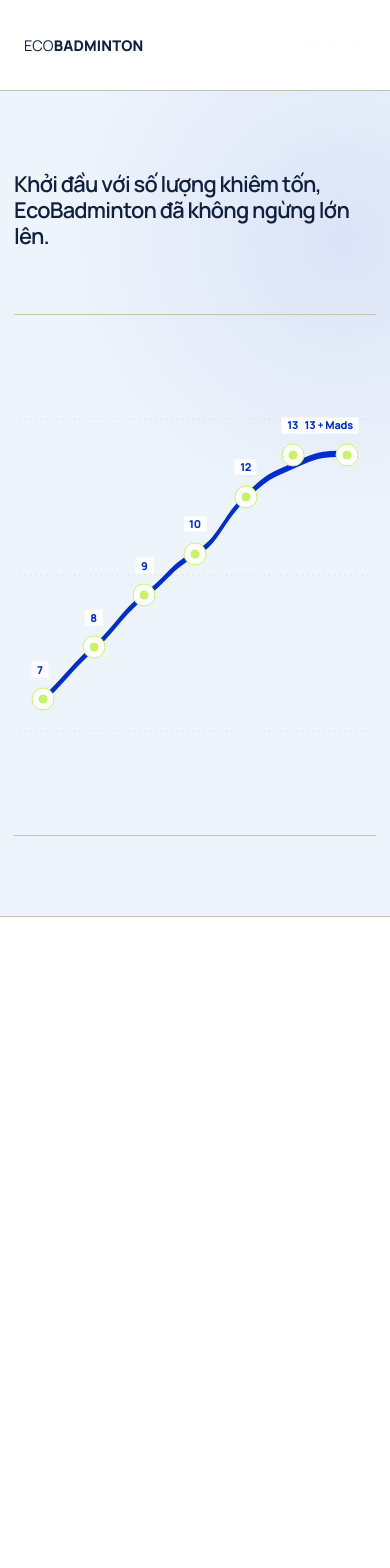
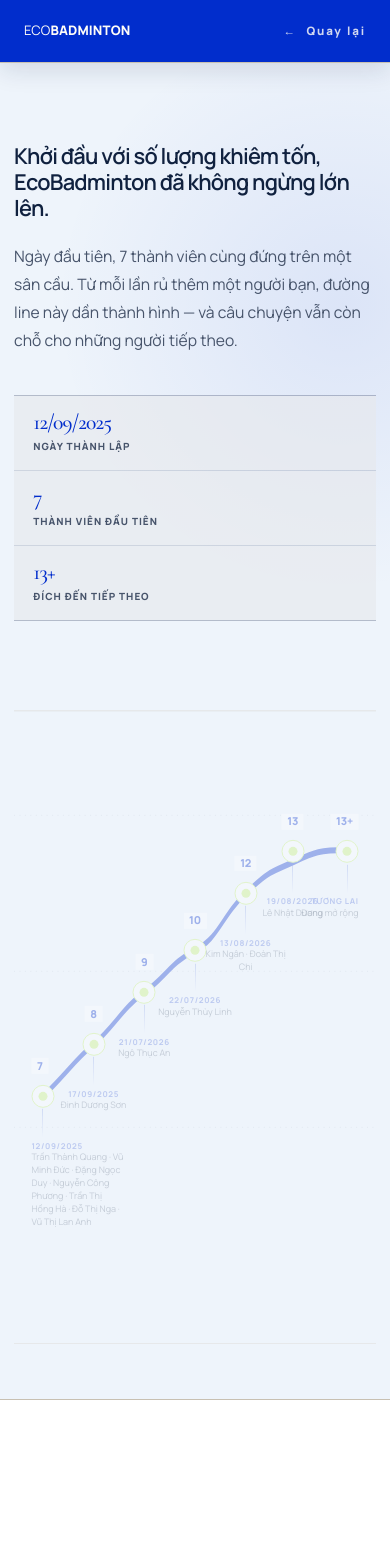
Before and after one commit to congphuong1703/aniversal-ecobadmin, a Next.js app: page /story in a window 390 px wide. Shown: the top 1568 px of the page. Built offline with nearby package versions, Linux system fonts and the light colour scheme.

Commit message:
refine: tune story narrative and timeline

```diff
--- a/src/app/globals.css
+++ b/src/app/globals.css
@@ -397,8 +397,12 @@ button.button-ghost {
 }
 
 .story-page-header {
+  position: sticky;
+  z-index: 50;
+  top: 0;
   border-bottom: 1px solid var(--border);
-  background: #fff;
+  background: var(--primary);
+  box-shadow: 0 8px 24px rgb(16 33 63 / 12%);
 }
 
 .story-page-header-inner {
@@ -406,13 +410,13 @@ button.button-ghost {
   align-items: center;
   justify-content: space-between;
   width: min(100% - 48px, 1380px);
-  height: 90px;
+  height: 62px;
   margin-inline: auto;
 }
 
 .story-page-header-inner .brand-mark {
-  color: var(--navy);
-  font-size: 0.92rem;
+  color: var(--white);
+  font-size: 0.82rem;
   letter-spacing: 0.01em;
 }
 
@@ -2575,8 +2579,50 @@ button.button-ghost {
   line-height: 1.2;
 }
 
+.story-timeline-intro-copy {
+  max-width: 650px;
+  margin: 1.25rem 0 0;
+  color: var(--navy-muted);
+  font-size: clamp(0.98rem, 1.25vw, 1.12rem);
+  line-height: 1.8;
+}
+
+.story-timeline-facts {
+  display: grid;
+  grid-template-columns: repeat(3, minmax(0, 1fr));
+  gap: 1px;
+  margin-top: clamp(2.5rem, 5vw, 4rem);
+  border-block: 1px solid rgb(16 33 63 / 14%);
+  background: rgb(16 33 63 / 14%);
+}
+
+.story-timeline-facts > div {
+  display: grid;
+  gap: 0.35rem;
+  padding: 1rem 1.2rem;
+  background: rgb(255 255 255 / 54%);
+}
+
+.story-timeline-facts strong {
+  color: var(--primary);
+  font-family: var(--font-display-face), serif;
+  font-size: clamp(1.35rem, 2.4vw, 2.2rem);
+  font-weight: 500;
+  letter-spacing: -0.04em;
+  line-height: 1;
+}
+
+.story-timeline-facts span {
+  color: var(--navy-muted);
+  font-size: 0.62rem;
+  font-weight: 800;
+  letter-spacing: 0.1em;
+  text-transform: uppercase;
+}
+
 .story-timeline-card {
   margin-top: clamp(3rem, 6vw, 5rem);
+  padding-bottom: 5.5rem;
   border-block: 1px solid var(--border);
 }
 
@@ -2726,6 +2772,53 @@ button.button-ghost {
   transform: none;
 }
 
+.story-timeline-point-rail {
+  position: absolute;
+  top: calc(100% + 0.1rem);
+  left: 50%;
+  width: 1px;
+  height: 1.8rem;
+  background: linear-gradient(180deg, rgb(1 45 204 / 38%), transparent);
+  transform: translateX(-50%);
+}
+
+.story-timeline-point-info {
+  position: absolute;
+  top: calc(100% + 2rem);
+  left: 50%;
+  width: min(180px, 15vw);
+  color: rgb(16 33 63 / 56%);
+  font-size: 0.65rem;
+  line-height: 1.45;
+  text-align: center;
+  transform: translateX(-50%);
+}
+
+.story-timeline-point-info strong,
+.story-timeline-point-info span {
+  display: block;
+}
+
+.story-timeline-point-info strong {
+  color: rgb(1 45 204 / 62%);
+  font-size: 0.58rem;
+  letter-spacing: 0.08em;
+  text-transform: uppercase;
+}
+
+.story-timeline-point.is-first .story-timeline-point-info {
+  left: 0;
+  transform: none;
+  text-align: left;
+}
+
+.story-timeline-point.is-last .story-timeline-point-info {
+  right: 0;
+  left: auto;
+  transform: none;
+  text-align: right;
+}
+
 .story-timeline-tooltip-count {
   display: block;
   margin-top: 0.3rem;
@@ -2751,7 +2844,7 @@ button.button-ghost {
   margin: 0.75rem 0 0;
   padding: 0.75rem 0 0 1rem;
   border-top: 1px solid var(--border);
-  font-size: 0.72rem;
+  font-size: 0.68rem;
   line-height: 1.4;
 }
 
@@ -2837,9 +2930,9 @@ button.button-ghost {
 .story-chapter-layout-strip .story-chapter-description {
   max-width: 980px;
   font-family: var(--font-display-face), serif;
-  font-size: clamp(1.8rem, 3.2vw, 3.6rem);
+  font-size: clamp(1.45rem, 2.35vw, 2.7rem);
   font-weight: 500;
-  line-height: 1.08;
+  line-height: 1.18;
 }
 
 .story-chapter-heading {
@@ -2864,6 +2957,14 @@ button.button-ghost {
   width: 2.5rem;
   height: 1px;
   background: currentColor;
+}
+
+.story-chapter-pretitle {
+  max-width: 520px;
+  margin: 0 0 1.2rem;
+  color: var(--navy-muted);
+  font-size: clamp(1rem, 1.5vw, 1.28rem);
+  line-height: 1.65;
 }
 
 .story-chapter-description {
@@ -3003,16 +3104,16 @@ button.button-ghost {
 }
 
 .story-gallery-layout-duo .story-gallery-stage {
-  grid-template-columns: minmax(0, 1.15fr) minmax(0, 0.85fr);
+  grid-template-columns: repeat(2, minmax(0, 1fr));
   align-items: start;
 }
 
 .story-gallery-layout-duo .story-gallery-slide {
-  aspect-ratio: 4 / 5;
+  aspect-ratio: 4 / 3;
 }
 
 .story-gallery-layout-duo .story-gallery-slide:nth-child(2) {
-  margin-top: clamp(2rem, 8vw, 6rem);
+  margin-top: 0;
 }
 
 .story-gallery-layout-collage .story-gallery-stage {
@@ -3113,7 +3214,7 @@ button.button-ghost {
 
 .story-invite-inner {
   display: grid;
-  grid-template-columns: minmax(200px, 0.68fr) minmax(250px, 0.75fr) minmax(300px, 0.9fr);
+  grid-template-columns: minmax(280px, 0.85fr) minmax(300px, 1fr);
   gap: clamp(2.5rem, 6vw, 6rem);
   align-items: start;
 }
@@ -3296,8 +3397,13 @@ button.button-ghost {
     font-size: clamp(1.25rem, 5.6vw, 1.75rem);
   }
 
+  .story-timeline-facts {
+    grid-template-columns: 1fr;
+  }
+
   .story-timeline-card {
     margin-top: 4rem;
+    padding-bottom: 7rem;
   }
 
   .story-timeline-plot {
@@ -3337,6 +3443,19 @@ button.button-ghost {
 
   .story-timeline-point-count {
     font-size: 0.68rem;
+  }
+
+  .story-timeline-point-info {
+    width: 92px;
+    font-size: 0.56rem;
+  }
+
+  .story-timeline-point-info strong {
+    font-size: 0.5rem;
+  }
+
+  .story-chapter-layout-strip .story-chapter-description {
+    font-size: clamp(1.35rem, 5.4vw, 1.75rem);
   }
 }
 
--- a/src/components/landing/story.tsx
+++ b/src/components/landing/story.tsx
@@ -1,4 +1,3 @@
-import Link from "next/link";
 import Image from "next/image";
 
 import {
@@ -43,6 +42,7 @@ const TIMELINE: readonly TimelineEntry[] = [
     displayCount: "8",
     x: 22,
     y: 64,
+    names: ["Đinh Dương Sơn"],
   },
   {
     date: "21/07/2026",
@@ -51,6 +51,7 @@ const TIMELINE: readonly TimelineEntry[] = [
     displayCount: "9",
     x: 36,
     y: 54,
+    names: ["Ngô Thục An"],
   },
   {
     date: "22/07/2026",
@@ -59,6 +60,7 @@ const TIMELINE: readonly TimelineEntry[] = [
     displayCount: "10",
     x: 50,
     y: 46,
+    names: ["Nguyễn Thùy Linh"],
   },
   {
     date: "13/08/2026",
@@ -67,6 +69,7 @@ const TIMELINE: readonly TimelineEntry[] = [
     displayCount: "12",
     x: 64,
     y: 35,
+    names: ["Kim Ngân", "Đoàn Thị Chi"],
   },
   {
     date: "19/08/2026",
@@ -75,12 +78,13 @@ const TIMELINE: readonly TimelineEntry[] = [
     displayCount: "13",
     x: 77,
     y: 27,
+    names: ["Lê Nhật Dương"],
   },
   {
-    date: "Hiện nay",
-    summary: "13 thành viên + 1 Mads Werner",
+    date: "Tương lai",
+    summary: "EcoBadminton đang tiếp tục mở rộng",
     count: 13,
-    displayCount: "13 + Mads",
+    displayCount: "13+",
     x: 92,
     y: 27,
   },
@@ -252,7 +256,9 @@ const STORY_IMAGES: Record<string, readonly StoryGalleryImage[]> = {
 type StoryChapterProps = {
   label: string;
   description: string;
-  context: string;
+  context?: string;
+  pretitle?: string;
+  showTag?: boolean;
   images: readonly StoryGalleryImage[];
   variant?: "portrait" | "landscape" | "square";
   layout?: "feature" | "duo" | "collage" | "strip" | "mosaic";
@@ -264,6 +270,8 @@ function StoryChapter({
   label,
   description,
   context,
+  pretitle,
+  showTag = true,
   images,
   variant = "landscape",
   layout = "feature",
@@ -277,12 +285,15 @@ function StoryChapter({
     >
       <div className="section-shell story-chapter-inner">
         <div className="story-chapter-heading reveal">
+          {showTag ? (
             <div className="story-chapter-tag">
               <span>{label}</span>
               <i aria-hidden="true" />
             </div>
+          ) : null}
+          {pretitle ? <p className="story-chapter-pretitle">{pretitle}</p> : null}
           <h2 className="story-chapter-description">{description}</h2>
-          <p className="story-chapter-context">{context}</p>
+          {context ? <p className="story-chapter-context">{context}</p> : null}
         </div>
         <div className="story-chapter-media reveal reveal-delay">
           <StoryGallery
@@ -304,11 +315,33 @@ function StoryTimeline() {
       aria-labelledby="story-timeline-title"
     >
       <div className="section-shell">
-        <p className="story-timeline-intro reveal" id="story-timeline-title">
+        <div className="story-timeline-intro-wrap reveal">
+          <p className="story-timeline-intro" id="story-timeline-title">
             Khởi đầu với số lượng khiêm tốn, EcoBadminton đã không ngừng lớn lên.
           </p>
+          <p className="story-timeline-intro-copy">
+            Ngày đầu tiên, 7 thành viên cùng đứng trên một sân cầu. Từ mỗi lần
+            rủ thêm một người bạn, đường line này dần thành hình — và câu chuyện
+            vẫn còn chỗ cho những người tiếp theo.
+          </p>
+        </div>
 
-        <div className="story-timeline-card reveal reveal-delay">
+        <div className="story-timeline-facts reveal reveal-delay">
+          <div>
+            <strong>12/09/2025</strong>
+            <span>Ngày thành lập</span>
+          </div>
+          <div>
+            <strong>7</strong>
+            <span>Thành viên đầu tiên</span>
+          </div>
+          <div>
+            <strong>13+</strong>
+            <span>Đích đến tiếp theo</span>
+          </div>
+        </div>
+
+        <div className="story-timeline-card reveal">
           <div
             className="story-timeline-plot"
             aria-label="Biểu đồ số lượng thành viên EcoBadminton theo thời gian"
@@ -341,7 +374,7 @@ function StoryTimeline() {
                 style={{ left: `${entry.x}%`, top: `${entry.y}%` }}
               >
                 <button
-                  aria-label={`${entry.date}: ${entry.displayCount}${entry.displayCount === "13 + Mads" ? "" : " thành viên"} — ${entry.summary}`}
+                  aria-label={`${entry.date}: ${entry.displayCount}${entry.displayCount === "13+" ? "" : " thành viên"} — ${entry.summary}`}
                   type="button"
                 >
                   <span aria-hidden="true" />
@@ -349,10 +382,15 @@ function StoryTimeline() {
                 <span className="story-timeline-point-count">
                   {entry.displayCount}
                 </span>
+                <span className="story-timeline-point-rail" aria-hidden="true" />
+                <div className="story-timeline-point-info">
+                  <strong>{entry.date}</strong>
+                  <span>{entry.names?.join(" · ") ?? "Đang mở rộng"}</span>
+                </div>
                 <div className="story-timeline-tooltip">
                   <strong>{entry.date}</strong>
                   <span className="story-timeline-tooltip-count">
-                    {entry.displayCount === "13 + Mads"
+                    {entry.displayCount === "13+"
                       ? entry.displayCount
                       : `${entry.displayCount} thành viên`}
                   </span>
@@ -378,12 +416,6 @@ function StoryInvite() {
   return (
     <section className="story-invite-section" aria-labelledby="story-invite-title">
       <div className="section-shell story-invite-inner">
-        <div className="story-invite-heading reveal">
-          <div className="story-invite-tag">Một chỗ cho người mới</div>
-          <p className="story-invite-intro">
-            Ở EcoBadminton chúng mình luôn chào đón các thành viên mới và chắc chắn rằng:
-          </p>
-        </div>
         <div className="story-invite-art reveal reveal-delay">
           <div className="story-invite-art-frame">
             <Image
@@ -409,10 +441,6 @@ function StoryInvite() {
           <p className="story-invite-promise">
             Giờ đây, bạn có thể yên tâm <strong>THAM GIA</strong> cùng chúng mình rồi nè!
           </p>
-          <Link className="button-primary story-invite-button" href="/#rsvp">
-            Tham gia cùng chúng mình <span aria-hidden="true">→</span>
-          </Link>
-          <p className="story-invite-signoff">EcoBadminton - Mãi mãi một tình yêu!</p>
         </div>
       </div>
     </section>
@@ -428,7 +456,8 @@ export function Story() {
         images={STORY_IMAGES.page2}
         label="Lên đường"
         description="Đã tìm thấy bí kíp thất truyền từ thời thượng cổ."
-        context="Chúng mình bắt đầu bằng một lời rủ rất đơn giản: rời màn hình, cầm vợt lên và thử xem một buổi tối có thể vui đến đâu."
+        pretitle="Bạn thấy cuộc sống này quá áp lực? Đâu mới là nơi bạn thuộc về?"
+        showTag={false}
         layout="feature"
         tone="ivory"
         variant="portrait"
@@ -437,7 +466,7 @@ export function Story() {
         images={STORY_IMAGES.page3}
         label="Sẵn sàng"
         description="Luôn trong tâm thế sẵn sàng ra sân."
-        context="Không ai cần đợi đến khi thật giỏi mới bước ra sân. Chỉ cần sẵn sàng, phần còn lại đã có đồng đội."
+        showTag={false}
         arrangement="reverse"
         layout="duo"
         tone="navy"
@@ -447,7 +476,7 @@ export function Story() {
         images={STORY_IMAGES.page4}
         label="Cùng tiến bộ"
         description="Ở EcoBadminton, các newbie không cần lo làm sao trở nên pro vì đã có pro lo."
-        context="Từ những cú phát cầu còn vụng về đến những pha phối hợp ăn ý, mỗi người đều có một người bạn bên cạnh để chỉ dẫn và cổ vũ."
+        context="Từ những cú phát cầu còn vụng về đến những pha phối hợp ăn ý, mỗi người đều có một người bạn bên cạnh để chỉ dẫn, tiếp thêm tự tin và cùng nhau tiến bộ."
         arrangement="stacked"
         layout="collage"
         tone="ivory"
@@ -455,9 +484,9 @@ export function Story() {
       />
       <StoryChapter
         images={STORY_IMAGES.page5}
-        label="Không ngừng ra sân"
+        label="Cách chúng mình hoạt động"
         description="Thật sự thì 2 tuần/buổi vẫn chưa thấm vào đâu so với tinh thần ở EcoBadminton, bạn nghĩ sao nếu chúng mình tăng lên 5 buổi/tuần?"
-        context="Ban đầu là một cuộc hẹn cách tuần. Rồi chẳng ai muốn chờ lâu hơn — vì trên sân luôn có một trận cầu mới, một tiếng cười mới."
+        showTag={true}
         arrangement="stacked"
         layout="strip"
         tone="navy"
@@ -465,7 +494,7 @@ export function Story() {
       />
       <StoryChapter
         images={STORY_IMAGES.page6}
-        label="Đời sống tinh thần"
+        label="Cách chúng mình gắn kết"
         description="Ngoài chăm lo đời sống thể thao, chúng mình còn rất chú trọng đến đời sống tinh thần của các thành viên nữa."
         context="Những bữa tiệc nhỏ, lời chúc bất ngờ và những lần ngồi lại sau trận đấu khiến EcoBadminton trở thành một nhóm người thật sự thuộc về nhau."
         arrangement="reverse"
```
Also changed, not shown: src/components/landing/story-gallery.tsx (+46 -10 lines). Lines whose indentation alone changed are shown as unchanged.
